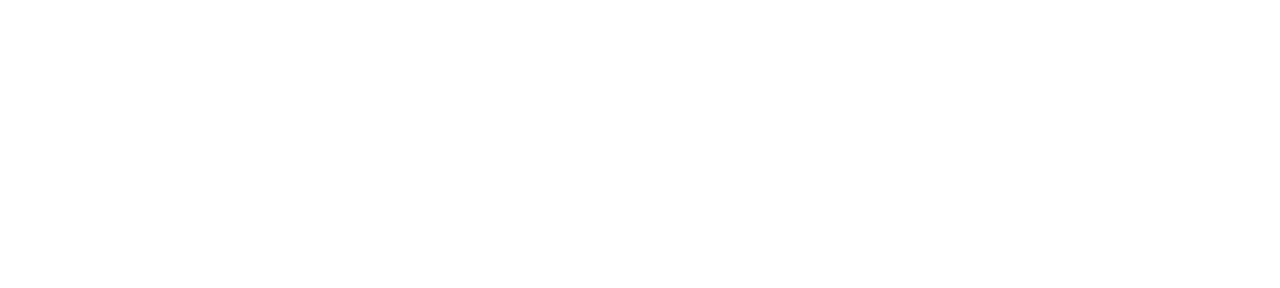
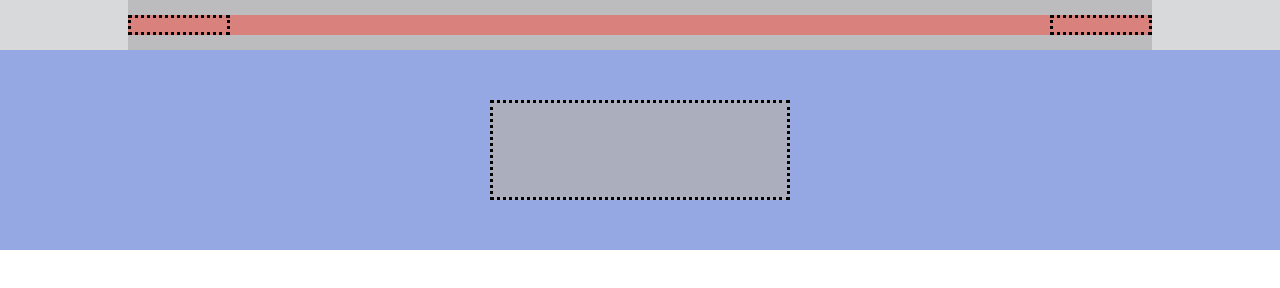
Before and after one commit to ElisaBoscani/htmlcss-struttura-discord, a plain HTML site: page index.html in a window 1280 px wide. Drawn offline with Linux system fonts and the light colour scheme.

Commit message:
add top page

```diff
--- a/index.html
+++ b/index.html
@@ -6,5 +6,31 @@
     <title>Document</title>
     <link rel="stylesheet" href="style.css" />
   </head>
-  <body></body>
+  <body>
+    <nav>
+      <div class="container_nav">
+        <div class="row_nav">
+          <span class="border"></span>
+          <span class="border"></span>
+        </div>
+      </div>
+    </nav>
+    <!-- nav -->
+    <header class="container_content">
+      <section class="border">
+        <div></div>
+      </section>
+    </header>
+    <!-- heder -->
+    <main>
+      <section>
+        <div class="container">
+          <div class="row">
+            <div class="col"></div>
+            <div class="col_2"></div>
+          </div>
+        </div>
+      </section>
+    </main>
+  </body>
 </html>
--- a/style.css
+++ b/style.css
@@ -0,0 +1,74 @@
+/* global */
+* {
+  margin: 0;
+  padding: 0;
+  box-sizing: border-box;
+}
+
+header {
+  height: 200px;
+  background-color: var(--hd--center);
+}
+
+/* /endglobal */
+
+/* utility */
+:root {
+  --hd--nav: #d8d9db;
+  --hd--navcont: #bcbcbe;
+  --hd--navlink: #d9827d;
+  --hd--center: #95a8e3;
+  --hd--center--cont: #abaebd;
+  --sec--container: #fbdb9e;
+  --sec--row: #cec2aa;
+  --sec--col: #8fe2aa;
+  --fo--bg: #4574fe;
+  --fo--container: #a498a2;
+  --fo--row: #aaa8ad;
+  --fo--col: #80d7ac;
+  --fo--link: #d5b27a;
+}
+.border {
+  border: dotted black;
+}
+
+/* style top page */
+nav {
+  background-color: var(--hd--nav);
+  width: 100%;
+  height: 50px;
+}
+span {
+  width: 10%;
+  height: 100%;
+}
+nav div {
+  background-color: var(--hd--navcont);
+  height: 100%;
+}
+.row_nav {
+  background-color: var(--hd--navlink);
+  display: flex;
+  justify-content: space-between;
+  width: 100%;
+  height: 20px;
+  align-items: center;
+}
+.container_nav {
+  width: 80%;
+  max-width: 1170px;
+  margin: auto;
+  display: flex;
+  align-items: center;
+}
+/* header */
+.container_content {
+  display: flex;
+  justify-content: center;
+  align-items: center;
+}
+.container_content section {
+  width: 300px;
+  height: 100px;
+  background-color: var(--hd--center--cont);
+}
```
